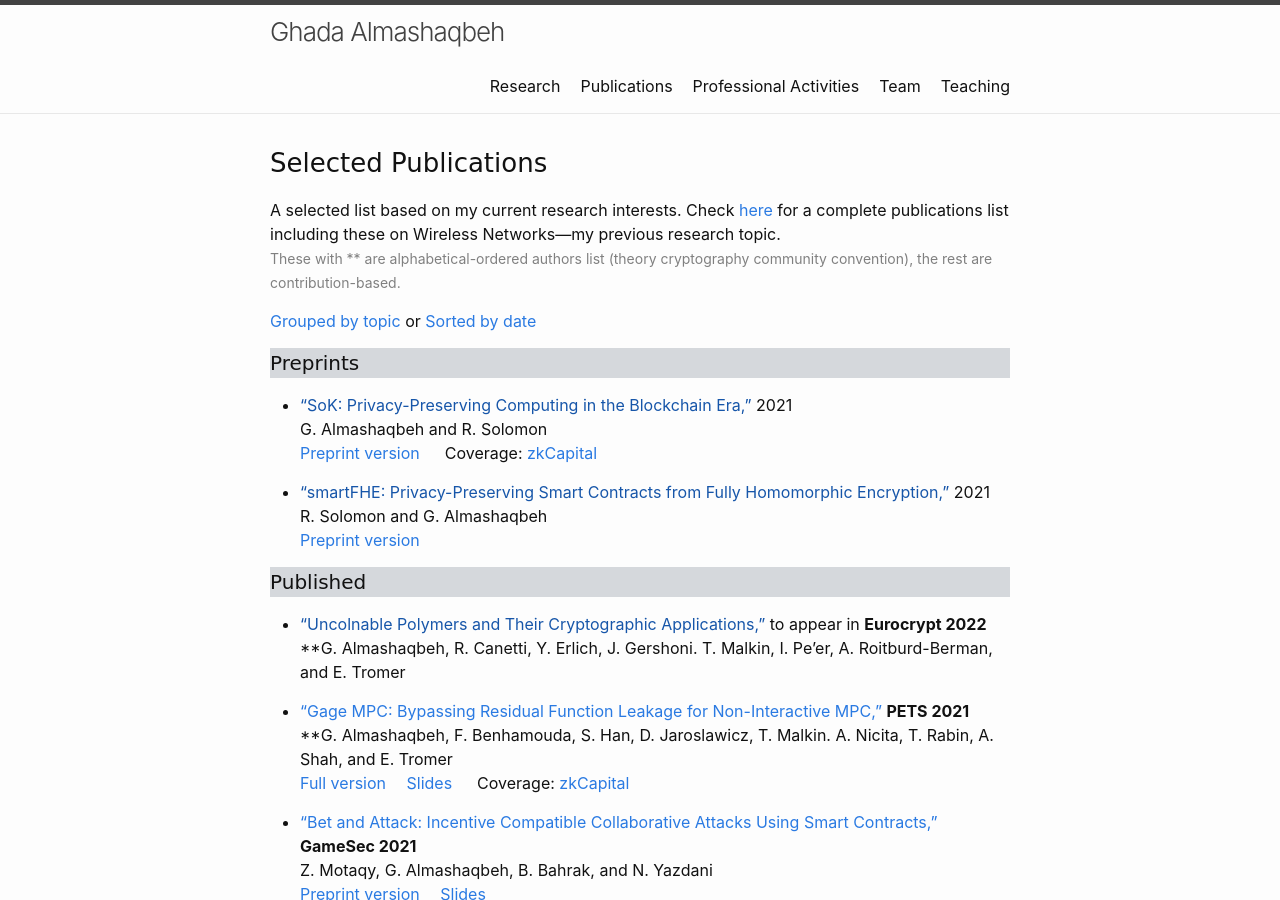
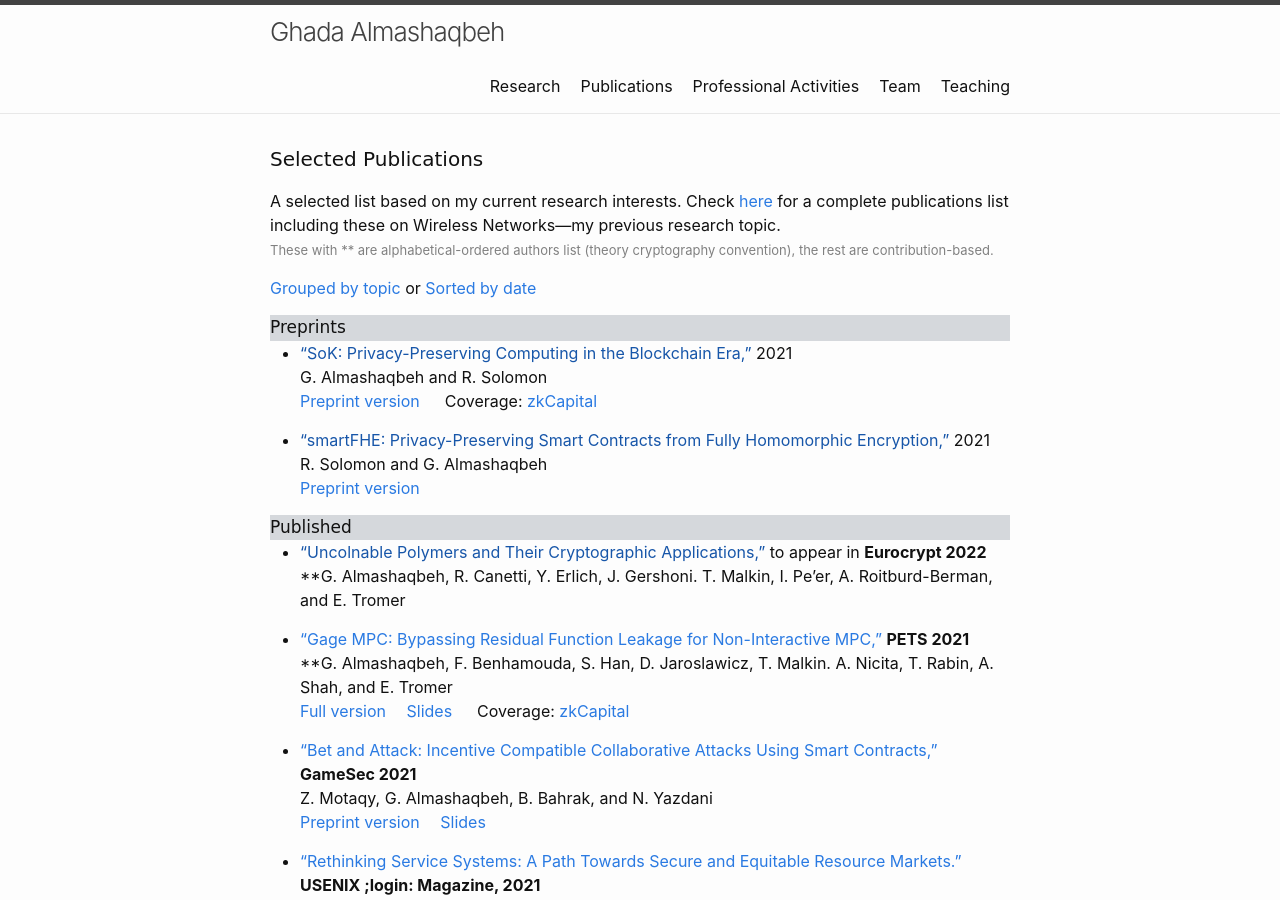
Before and after one commit to GhadaAlmashaqbeh/GhadaAlmashaqbeh.github.io, a Jekyll site: the page built from publications-date.md, in a window 1280 px wide and 900 px high. Built offline with Jekyll 4.4.1, drawn with Linux system fonts in a browser that asks for light colours.

Commit message:
edit pub list

```diff
--- a/publications-date.md
+++ b/publications-date.md
@@ -3,14 +3,14 @@ layout: page
 permalink: /publications/by-date/
 ---
 
-<h3 style="font-family: 'Comic Sans MS'; margin-top: -30px;">Selected Publications</h3>
+<h4 style="font-family: 'Comic Sans MS'; margin-top: -30px;">Selected Publications</h4>
 
 A selected list based on my current research interests. Check [here](https://scholar.google.com/citations?hl=en&user=QKIkII0AAAAJ&view_op=list_works&sortby=pubdate) for a complete publications list including these on Wireless Networks---my previous research topic.<br/>
-<span style="color:grey;font-size:14px;">These with \*\* are alphabetical-ordered authors list (theory cryptography community convention), the rest are contribution-based.</span>
+<span style="color:grey;font-size:13px;">These with \*\* are alphabetical-ordered authors list (theory cryptography convention), the rest are contribution-based.</span>
 
 [Grouped by topic](https://ghadaalmashaqbeh.github.io/publications/) or [Sorted by date](https://ghadaalmashaqbeh.github.io/publications/by-date/)
 
-<h4 style="font-family: 'Comic Sans MS'; background-color:rgb(213, 216, 220);">Preprints</h4>
+<div style="font-family: 'Comic Sans MS'; font-size:17px; background-color:rgb(213, 216, 220);">Preprints</div>
 
 * ["SoK: Privacy-Preserving Computing in the Blockchain Era,"]() 2021<br/>
   G. Almashaqbeh and R. Solomon <br/>
@@ -22,7 +22,7 @@ A selected list based on my current research interests. Check [here](https://sch
 
 
 
-<h4 style="font-family: 'Comic Sans MS'; background-color:rgb(213, 216, 220);">Published</h4>
+<div style="font-family: 'Comic Sans MS'; font-size:17px; background-color:rgb(213, 216, 220);">Published</div>
 
 * ["Uncolnable Polymers and Their Cryptographic Applications,"]() to appear in **Eurocrypt 2022**<br/>
   \*\*G. Almashaqbeh, R. Canetti, Y. Erlich, J. Gershoni. T. Malkin, I. Pe’er, A. Roitburd-Berman, and E. Tromer<br/>
@@ -60,6 +60,6 @@ A selected list based on my current research interests. Check [here](https://sch
 Y. Zhang, M. Blanton, and G. Almashaqbeh
 
 
-<h4 style="font-family: 'Comic Sans MS'; background-color:rgb(213, 216, 220);">Thesis</h4>
+<div style="font-family: 'Comic Sans MS'; font-size:17px; background-color:rgb(213, 216, 220);">Thesis</div>
 
 G. Almashaqbeh. ["CacheCash: A Cryptocurrency-based Decentralized Content Delivery Network."](https://academiccommons.columbia.edu/doi/10.7916/d8-kmv2-7n57) PhD thesis, Columbia University, 2019
```
Also changed, not shown: 01-research.md (+3 -3 lines), 02-publications.md (+4 -4 lines), 03-talks.md (+5 -5 lines), 04-team.md (+1 -1 lines), 05-teaching.md (+1 -1 lines).
